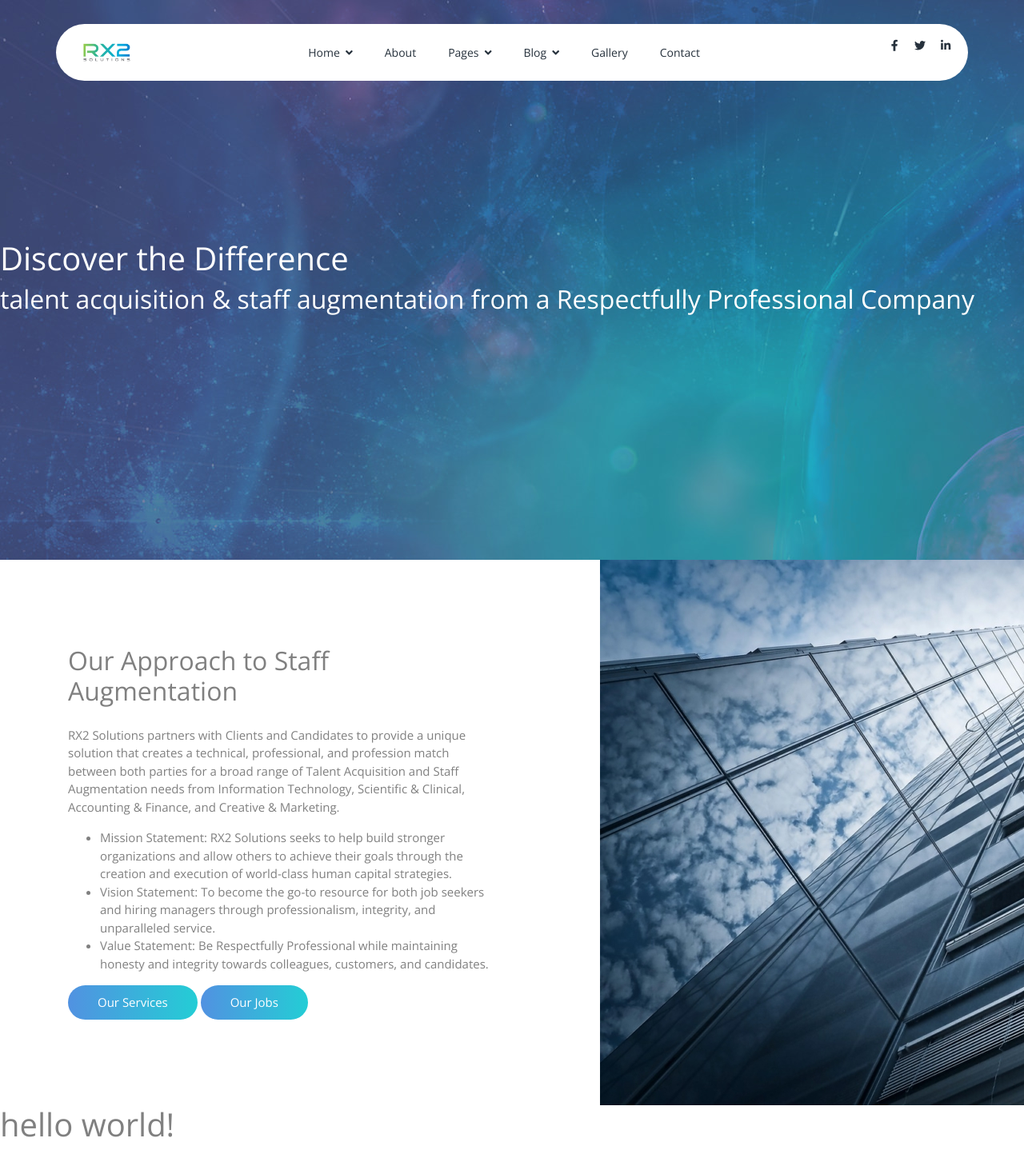
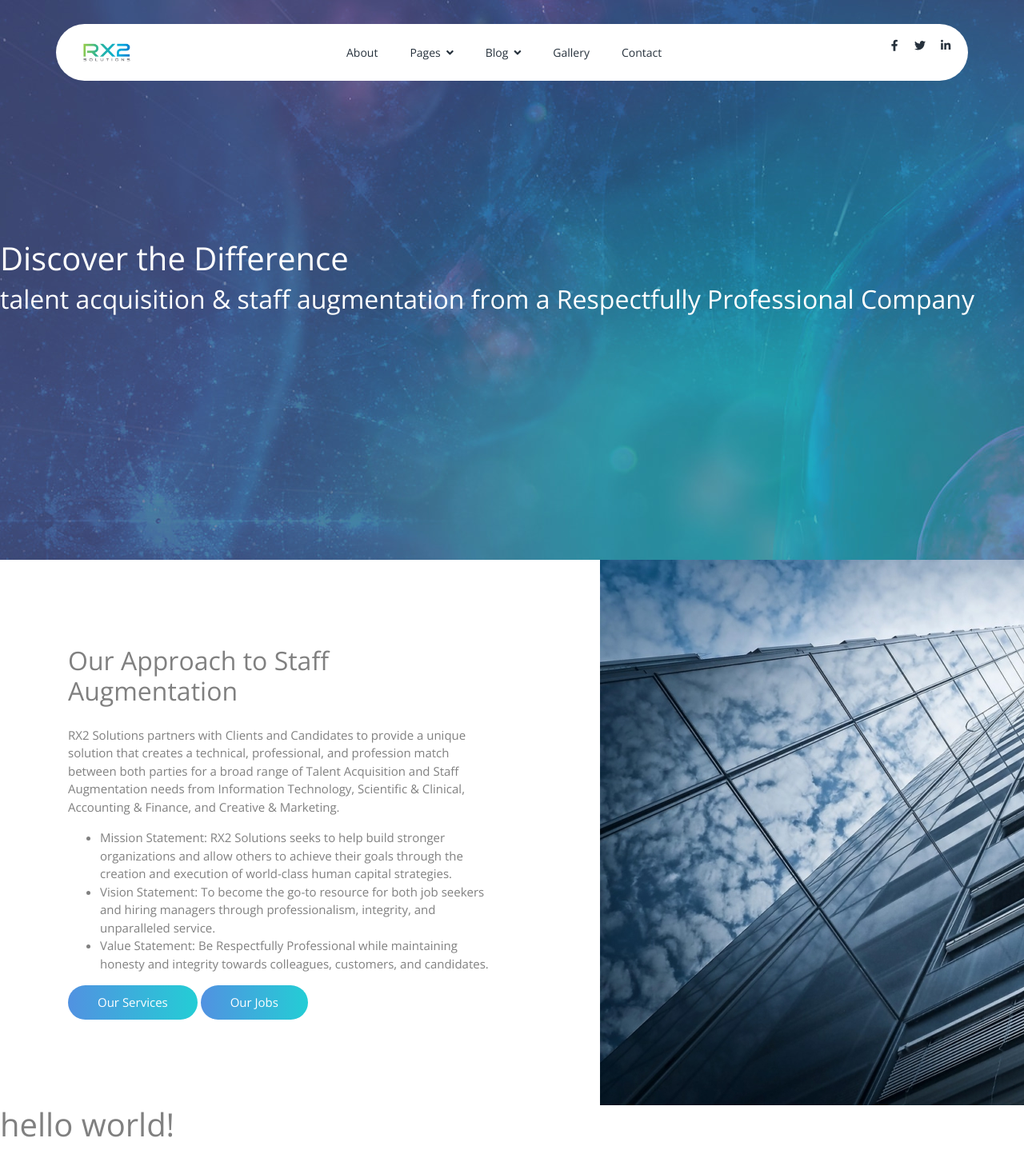
Before and after one commit to RX2Solutions/RX2Solutions.github.io, a Jekyll site: the page built from index.html, in a window 1280 px wide. Shown: the whole page at 80% size. Built offline with Jekyll 4.4.1, drawn with Linux system fonts in a browser that asks for light colours; nearby versions of some CDN libraries.

Commit message:
drop template variation items

```diff
--- a/_includes/navigation.html
+++ b/_includes/navigation.html
@@ -6,41 +6,6 @@
       </a>
       <div class="collapse navbar-collapse">
           <ul class="navbar-nav mx-auto">
-              <li class="nav-item dropdown static">
-                  <a class="nav-link dropdown-toggle active" href="javascript:void(0)" data-toggle="dropdown" aria-haspopup="true" aria-expanded="false"> Home </a>
-                  <ul class="dropdown-menu megamenu">
-                      <li>
-                          <div class="container">
-                              <div class="row">
-                                  <div class="col-lg-3 col-md-6 col-sm-12">
-                                      <a class="dropdown-item" href="index.html">Standard Version</a>
-                                      <a class="dropdown-item active" href="index-creative-agency.html">Creative Agency</a>
-                                      <a class="dropdown-item" href="index-light.html">Classic Light</a>
-                                      <a class="dropdown-item" href="index-video.html">Video Background</a>
-                                  </div>
-                                  <div class="col-lg-3 col-md-6 col-sm-12">
-                                      <a class="dropdown-item" href="index-modern-agency.html">Modern Agency</a>
-                                      <a class="dropdown-item" href="index-classic-startup.html">Classic Startup</a>
-                                      <a class="dropdown-item" href="index-flat.html">Flat Version</a>
-                                      <a class="dropdown-item" href="index-innovative.html">Innovative Layout</a>
-                                  </div>
-                                  <div class="col-lg-3 col-md-6 col-sm-12">
-                                      <a class="dropdown-item" href="index-one-page.html">One Page Layout</a>
-                                      <a class="dropdown-item" href="index-center-logo.html">Center Logo</a>
-                                      <a class="dropdown-item" href="index-bottom-nav.html">Bottom Nav</a>
-                                      <a class="dropdown-item" href="index-gray.html">Minimal Gray</a>
-                                  </div>
-                                  <div class="col-lg-3 col-md-6 col-sm-12">
-                                      <a class="dropdown-item" href="index-parallax.html">Parallax Version</a>
-                                      <a class="dropdown-item" href="index-interactive-classic.html">Interactive Classic</a>
-                                      <a class="dropdown-item" href="index-design-studio.html">Design Studio</a>
-                                      <a class="dropdown-item" href="index-particles.html">Interactive Particles</a>
-                                  </div>
-                              </div>
-                          </div>
-                      </li>
-                  </ul>
-              </li>
               <li class="nav-item">
                   <a class="nav-link" href="about.html">About</a>
               </li>
```
